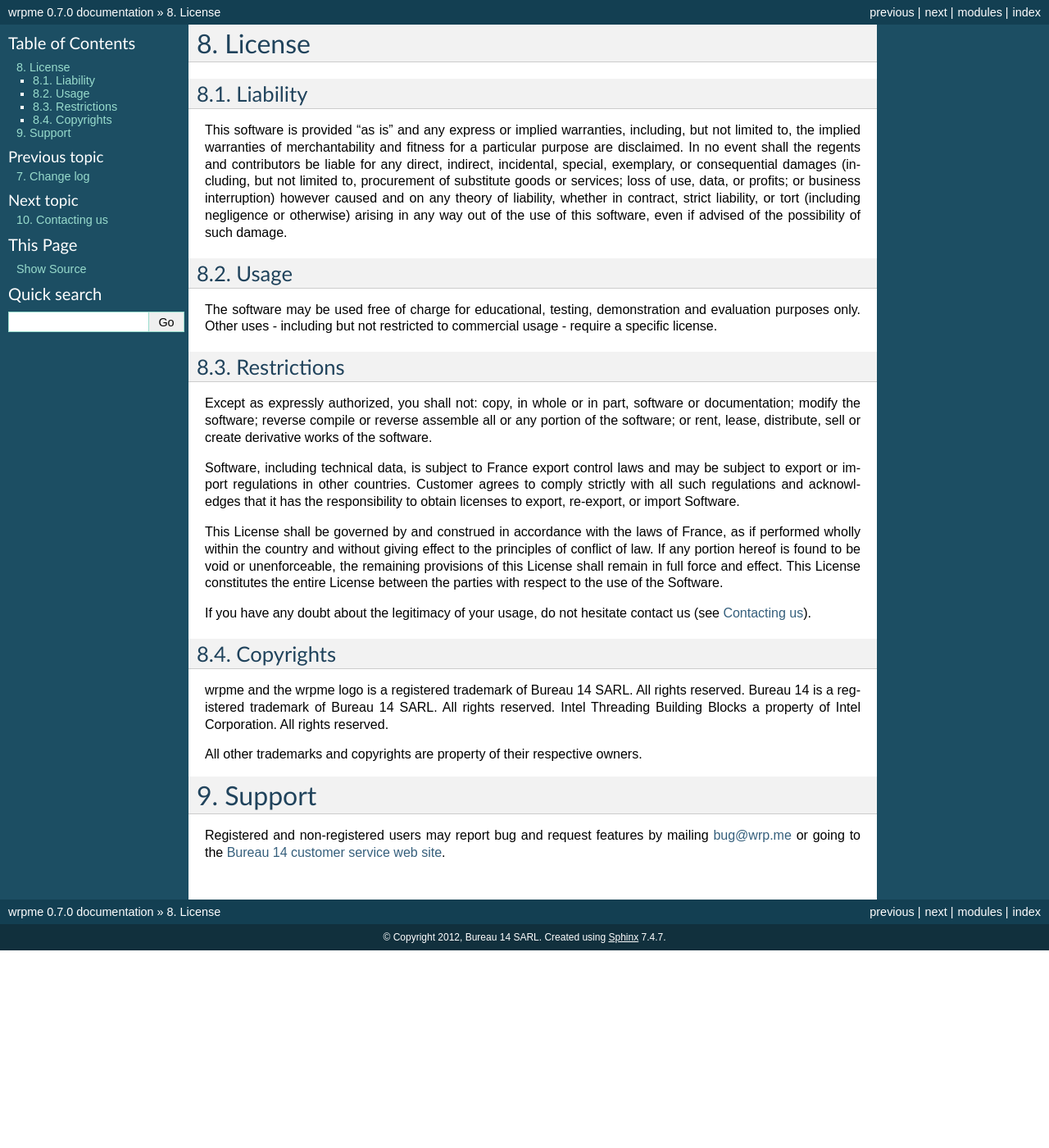
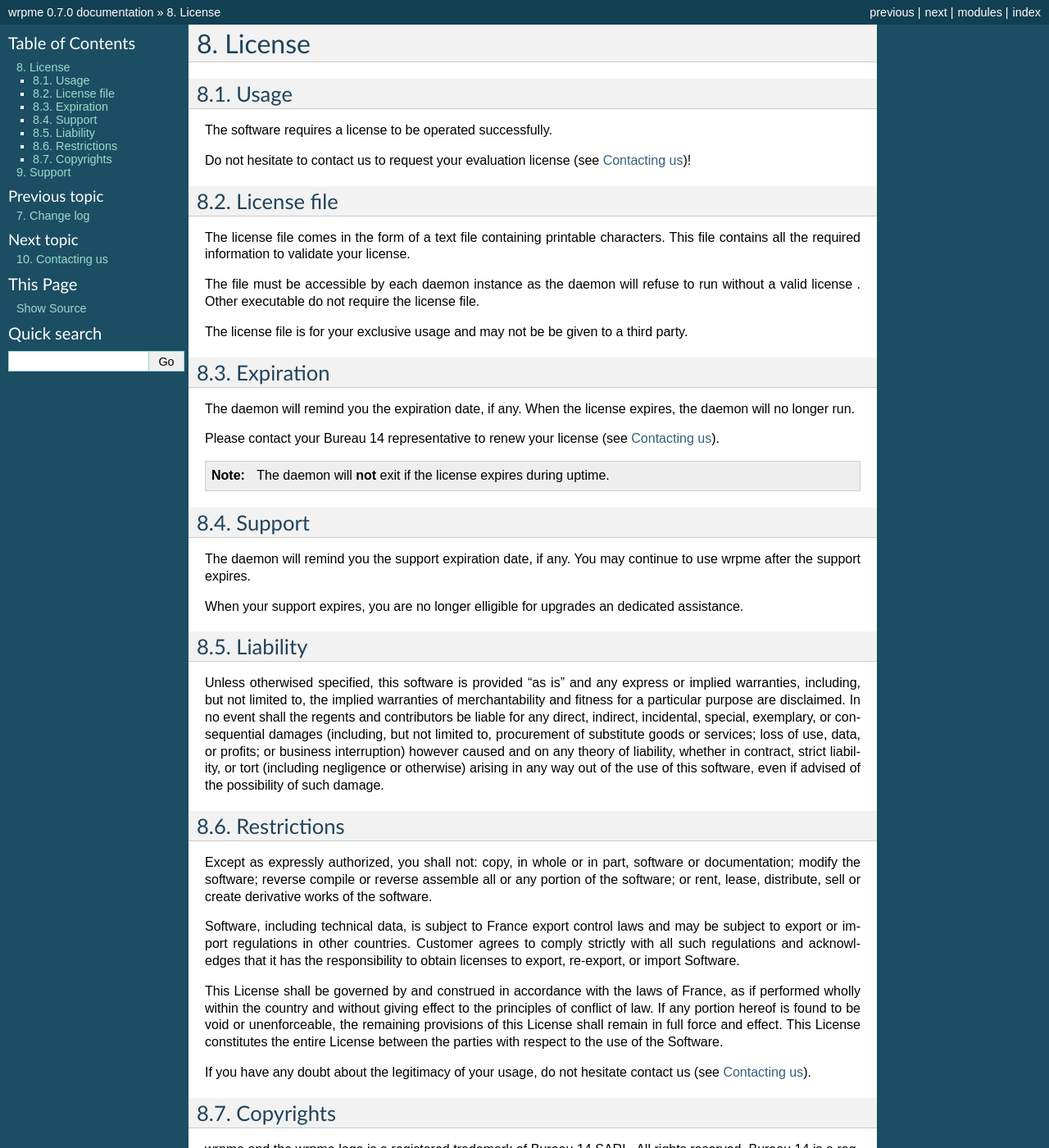
Before and after one commit to iltommi/qdb-documentation, a Sphinx documentation site: the page built from source/license.rst, in a window 1280 px wide and 1400 px high. Shown: the whole window at 82% size. Built offline with Sphinx 7.4.7, drawn with Linux system fonts in a browser that asks for light colours; formulas are drawn with MathJax 3.

Commit message:
Add benchmarks, update license information

```diff
--- a/source/license.rst
+++ b/source/license.rst
@@ -1,15 +1,44 @@
 License
 =======
+
+Usage
+-----
+
+The software requires a license to be operated successfully.
+
+Do not hesitate to contact us to request your evaluation license (see :doc:`contact`)!
+
+License file
+------------
+
+The license file comes in the form of a text file containing printable characters. This file contains all the required information
+to validate your license.
+
+The file must be accessible by each daemon instance as the daemon will refuse to run without a valid license . Other executable do not require the license file.
+
+The license file is for your exclusive usage and may not be be given to a third party.
+
+Expiration
+----------
+
+The daemon will remind you the expiration date, if any. When the license expires, the daemon will no longer run.
+
+Please contact your Bureau 14 representative to renew your license (see :doc:`contact`).
+
+.. note::
+    The daemon will **not** exit if the license expires during uptime.
+
+Support
+--------
+
+The daemon will remind you the support expiration date, if any. You may continue to use wrpme after the support expires.
+
+When your support expires, you are no longer elligible for upgrades an dedicated assistance.
 
 Liability
 ---------
 
-This software is provided "as is" and any express or implied warranties, including, but not limited to, the implied warranties of merchantability and fitness for a particular purpose are disclaimed. In no event shall the regents and contributors be liable for any direct, indirect, incidental, special, exemplary, or consequential damages (including, but not limited to, procurement of substitute goods or services; loss of use, data, or profits; or business interruption) however caused and on any theory of liability, whether in contract, strict liability, or tort (including negligence or otherwise) arising in any way out of the use of this software, even if advised of the possibility of such damage.
-
-Usage
------
-
-The software may be used free of charge for educational, testing, demonstration and evaluation purposes only. Other uses - including but not restricted to commercial usage - require a specific license.
+Unless otherwised specified, this software is provided "as is" and any express or implied warranties, including, but not limited to, the implied warranties of merchantability and fitness for a particular purpose are disclaimed. In no event shall the regents and contributors be liable for any direct, indirect, incidental, special, exemplary, or consequential damages (including, but not limited to, procurement of substitute goods or services; loss of use, data, or profits; or business interruption) however caused and on any theory of liability, whether in contract, strict liability, or tort (including negligence or otherwise) arising in any way out of the use of this software, even if advised of the possibility of such damage.
 
 Restrictions
 ------------
```
Also changed, not shown: source/reference/wrpmed.rst (+19 -0 lines).
